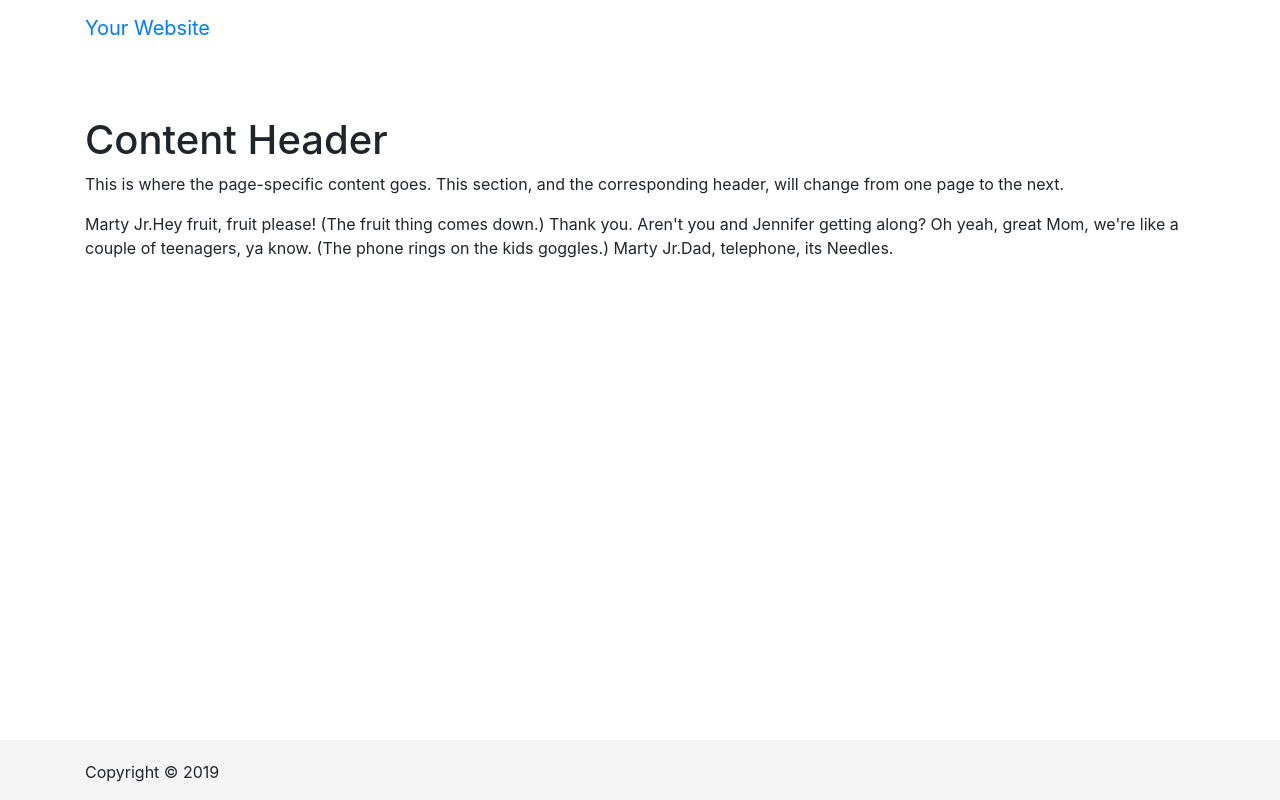
After one commit to Taariqq/php11-BostonPHP-study, a PHP site: page / in a window 1280 px wide. The commit adds this page. Run offline with PHP 8.4, Linux system fonts and the light colour scheme.

Commit message:
finish initial site template of Chapter 3

```diff
--- /dev/null
+++ b/_css/sticky-footer-navbar.css
@@ -0,0 +1,39 @@
+/* Sticky footer styles
+-------------------------------------------------- */
+html {
+  position: relative;
+  min-height: 100%;
+}
+body {
+  /* Margin bottom by footer height */
+  margin-bottom: 60px;
+}
+.footer {
+  position: absolute;
+  bottom: 0;
+  width: 100%;
+  /* Set the fixed height of the footer here */
+  height: 60px;
+  background-color: #f5f5f5;
+}
+
+
+/* Custom page CSS
+-------------------------------------------------- */
+/* Not required for template or sticky footer method. */
+
+body > .container {
+  padding: 60px 15px 0;
+}
+.container .text-muted {
+  margin: 20px 0;
+}
+
+.footer > .container {
+  padding-right: 15px;
+  padding-left: 15px;
+}
+
+code {
+  font-size: 80%;
+}
--- /dev/null
+++ b/_includes/footer.html
@@ -0,0 +1,13 @@
+<!-- Script 3.3 - footer.html -->
+</div>
+  <footer class="footer">
+    <div class="container">
+      <p class="text-muted">
+        <p>Copyright &copy; 2019</p>
+      </p>
+    </div>
+  </footer>
+
+</body>
+
+</html>
--- /dev/null
+++ b/_includes/header.html
@@ -0,0 +1,28 @@
+<!DOCTYPE html>
+<html lang="en">
+
+<head>
+  <meta charset="UTF-8">
+  <meta name="viewport" content="width=device-width, initial-scale=1.0">
+  <meta http-equiv="X-UA-Compatible" content="ie=edge">
+  <title><?php echo $page_title; ?></title>
+  <link rel="stylesheet" href="_css/sticky-footer-navbar.css">
+  <link rel="stylesheet" href="https://stackpath.bootstrapcdn.com/bootstrap/4.1.3/css/bootstrap.min.css"
+    integrity="sha384-MCw98/SFnGE8fJT3GXwEOngsV7Zt27NXFoaoApmYm81iuXoPkFOJwJ8ERdknLPMO" crossorigin="anonymous">
+</head>
+
+<body>
+  <nav class="navbar navbar-default navbar-fixed-top">
+    <div class="container">
+      <div class="navbar_header"><a class="navbar-brand" href="#">Your Website</a></div>
+      <div id="navbar" class="collapse navbar-collapse">
+        <ul class="nav navbar-nav">
+          <li class="active"><a href="index.php">Home</a></li>
+          <li><a href="calculator.php">Calculator</a></li>
+          <li><a href="#contact">Contact</a></li>
+        </ul>
+      </div>
+    </div>
+  </nav>
+  <div class="container">
+    <!-- Script 3.2 header.html -->
--- /dev/null
+++ b/index.php
@@ -0,0 +1,16 @@
+<?php # script 3.4 - index.php
+$page_title = 'Welcome to this site!';
+include('_includes/header.html');
+?>
+    <!-- Begin page content  -->
+    <div class="page-header">
+      <h1>Content Header</h1>
+    </div>
+    <p>This is where the page-specific content goes. This section, and the corresponding header, will change from one
+      page to the next.</p>
+    <p>Marty Jr.Hey fruit, fruit please! (The fruit thing comes down.) Thank you. Aren't you and Jennifer getting along?
+      Oh yeah, great Mom, we're like a couple of teenagers, ya know. (The phone rings on the kids goggles.) Marty
+      Jr.Dad, telephone, its Needles.
+    </p>
+    <!-- End page content  -->
+<?php include('_includes/footer.html'); ?>
--- a/test.php
+++ b/test.php
@@ -13,7 +13,7 @@
   echo "it is the php that lags, and lag it does, quite badly, indeed<br>";
 
   $foo = 'hi, world!';
-  echo $foo;
+
   echo "<hr>";
   phpinfo();
 
```
Also changed, not shown: script3.1.html (added).
